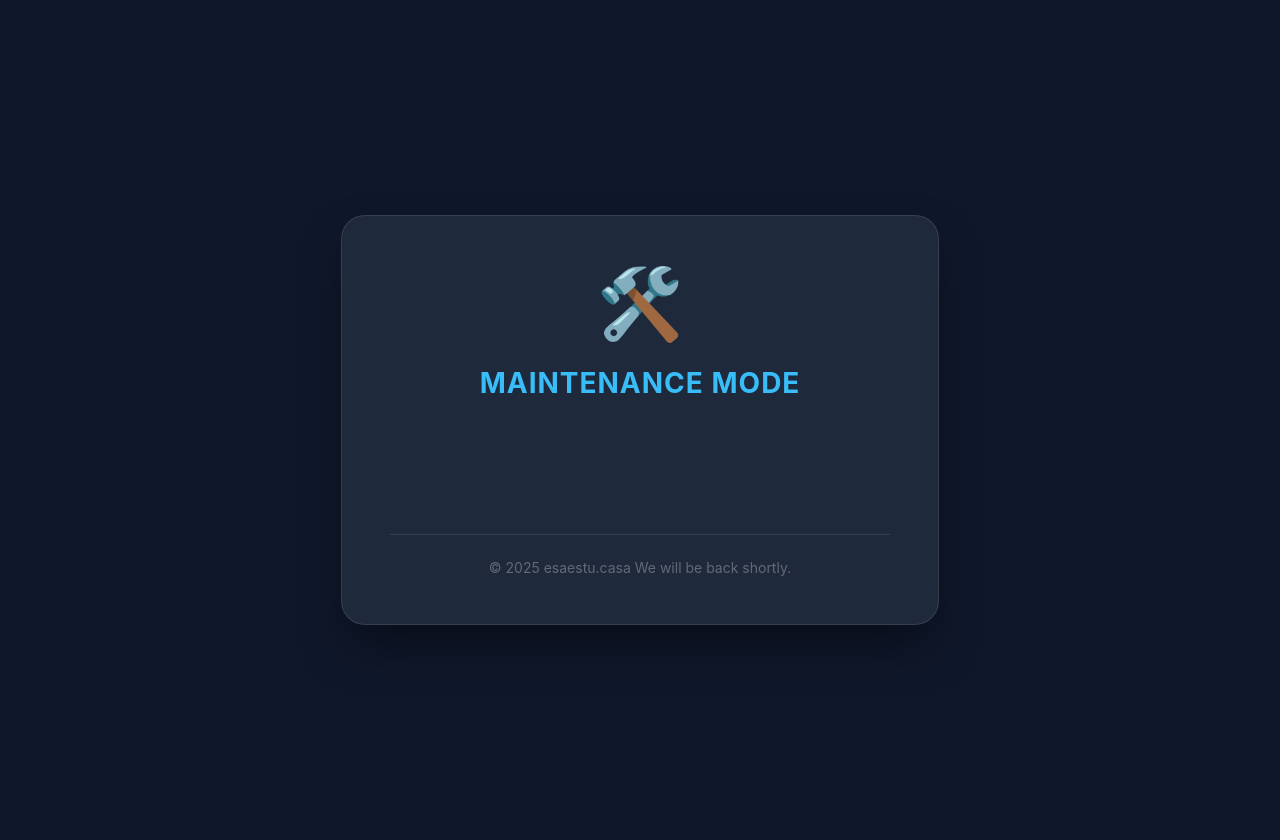
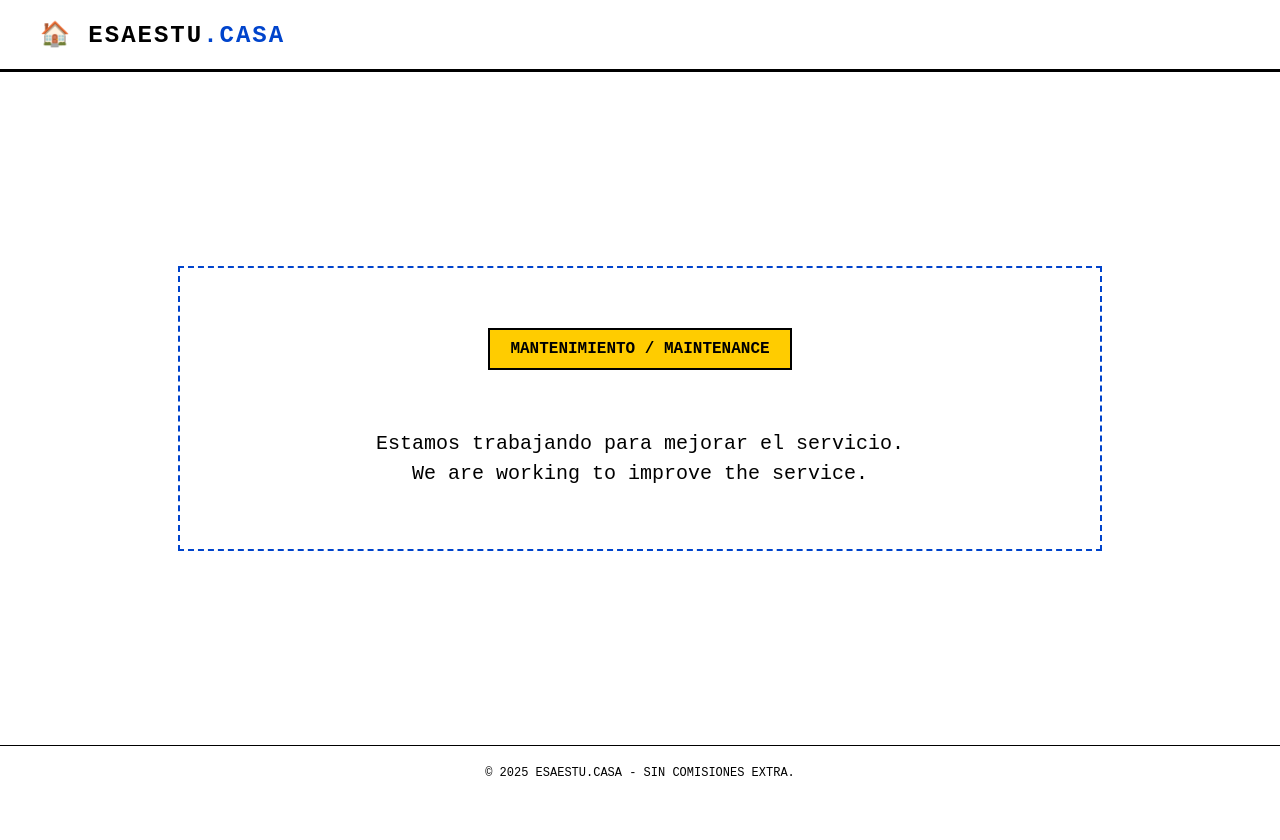
Before and after one commit to gmplanet/esaestu, a Django app: template templates/maintenance.html in a window 1280 px wide. After the commit the page ends 776 px from the top, so only its background shows below. Run offline with Django 5.2, Linux system fonts and the light colour scheme; the template is opened without the code that fills it, so the values that code supplies are empty.

Commit message:
mm page pixel style

```diff
--- a/templates/maintenance.html
+++ b/templates/maintenance.html
@@ -3,88 +3,111 @@
 <head>
     <meta charset="UTF-8">
     <meta name="viewport" content="width=device-width, initial-scale=1.0">
-    <title>Maintenance Mode | EsaEsTuCasa</title>
+    <title>ESAESTU.CASA - MAINTENANCE</title>
     <style>
-        :root {
-            --bg-color: #0f172a;
-            --card-bg: #1e293b;
-            --text-main: #f8fafc;
-            --text-dim: #94a3b8;
-            --accent: #38bdf8;
+        /* Основные стили в твоем стиле */
+        body {
+            margin: 0;
+            padding: 0;
+            background-color: #ffffff;
+            color: #000000;
+            font-family: 'Courier New', Courier, monospace; /* Имитация ретро-стиля */
+            display: flex;
+            flex-direction: column;
+            min-height: 100vh;
         }
 
-        body {
-            margin: 0;
+        /* Шапка как на твоем скрине */
+        header {
+            border-bottom: 3px solid #000000;
+            padding: 20px 40px;
+            display: flex;
+            align-items: center;
+        }
+
+        .logo {
+            font-size: 24px;
+            font-weight: bold;
+            text-transform: uppercase;
+            letter-spacing: 2px;
+        }
+
+        .logo span {
+            color: #0044cc; /* Синий акцент из твоего логотипа */
+        }
+
+        /* Центральный блок */
+        main {
+            flex: 1;
             display: flex;
             align-items: center;
             justify-content: center;
-            min-height: 100vh;
-            background-color: var(--bg-color);
-            color: var(--text-main);
-            font-family: 'Inter', -apple-system, BlinkMacSystemFont, sans-serif;
-            padding: 20px;
+            padding: 40px;
         }
 
-        .container {
-            max-width: 500px;
+        .maintenance-container {
+            border: 2px dashed #0044cc; /* Твоя синяя пунктирная рамка */
+            padding: 60px;
+            max-width: 800px;
             width: 100%;
             text-align: center;
-            background: var(--card-bg);
-            padding: 3rem;
-            border-radius: 24px;
-            box-shadow: 0 25px 50px -12px rgba(0, 0, 0, 0.5);
-            border: 1px solid rgba(255, 255, 255, 0.1);
-        }
-
-        .icon {
-            font-size: 64px;
-            margin-bottom: 24px;
-            display: inline-block;
-            animation: pulse 2s infinite;
         }
 
         h1 {
-            font-size: 28px;
-            margin: 0 0 16px 0;
-            color: var(--accent);
+            font-size: clamp(24px, 5vw, 42px);
             text-transform: uppercase;
-            letter-spacing: 1px;
+            margin-top: 0;
+            font-weight: 900;
         }
 
         .message {
-            font-size: 18px;
-            line-height: 1.6;
-            color: var(--text-dim);
-            margin-bottom: 32px;
-            white-space: pre-wrap; /* Чтобы сохранялись переносы строк из админки */
+            font-size: 20px;
+            margin-top: 20px;
+            line-height: 1.5;
         }
 
-        .footer {
-            font-size: 14px;
-            color: rgba(255, 255, 255, 0.3);
-            border-top: 1px solid rgba(255, 255, 255, 0.1);
-            padding-top: 24px;
+        /* Желтая "кнопка" в твоем стиле */
+        .status-badge {
+            display: inline-block;
+            background-color: #ffcc00; /* Твой фирменный желтый */
+            color: #000000;
+            padding: 10px 20px;
+            font-weight: bold;
+            text-transform: uppercase;
+            margin-bottom: 30px;
+            border: 2px solid #000000;
         }
 
-        @keyframes pulse {
-            0% { transform: scale(1); }
-            50% { transform: scale(1.1); }
-            100% { transform: scale(1); }
+        footer {
+            padding: 20px;
+            font-size: 12px;
+            text-align: center;
+            border-top: 1px solid #000000;
         }
     </style>
 </head>
 <body>
-    <div class="container">
-        <div class="icon">🛠️</div>
-        <h1>Maintenance Mode</h1>
 
-        <div class="message">
-            {{ maintenance.message }}
+    <header>
+        <div class="logo">🏠 ESAESTU<span>.CASA</span></div>
+    </header>
+
+    <main>
+        <div class="maintenance-container">
+            <div class="status-badge">MANTENIMIENTO / MAINTENANCE</div>
+
+            <h1>{{ maintenance.message }}</h1>
+
+            <div class="message">
+                Estamos trabajando para mejorar el servicio.<br>
+                We are working to improve the service.
+            </div>
         </div>
+    </main>
 
-        <div class="footer">
-            &copy; 2025 esaestu.casa We will be back shortly.
-        </div>
-    </div>
+    <footer>
+        &copy; 2025 ESAESTU.CASA - SIN COMISIONES EXTRA.
+    </footer>
+
 </body>
 </html>
```
